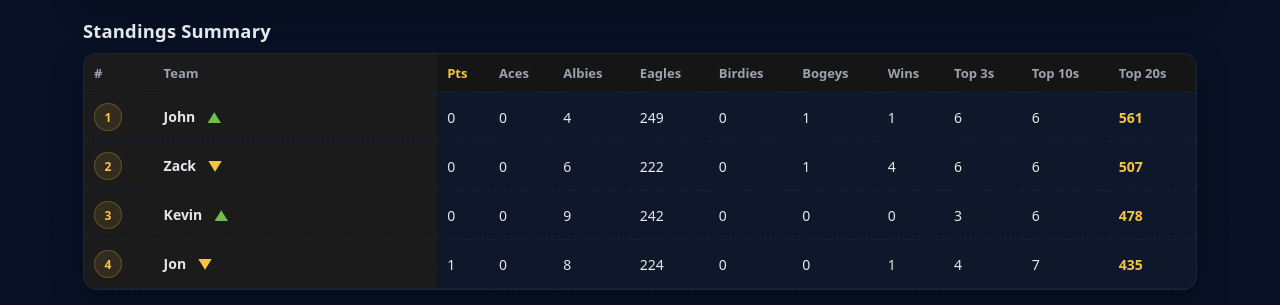
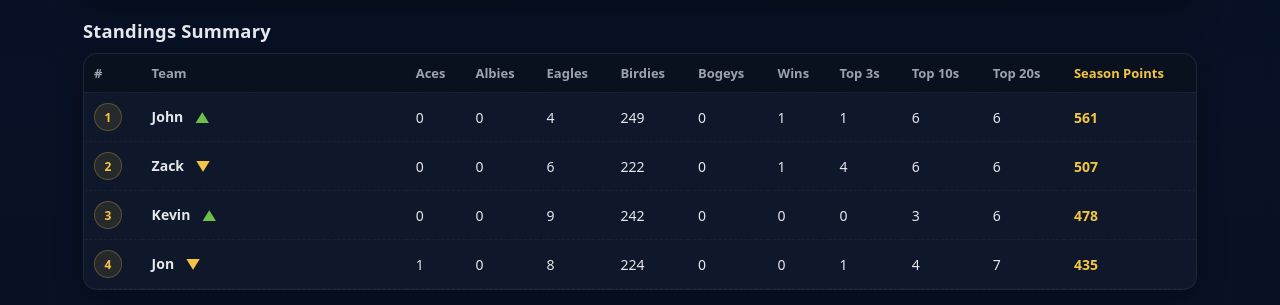
Before and after one commit to dodgerblue88/mdgfl, a plain HTML site: page index.html in a window 1280 px wide. Shown: the part 495-800 px from the top of the page. Drawn offline with Linux system fonts and the light colour scheme.

Commit message:
Update index.html

```diff
--- a/index.html
+++ b/index.html
@@ -75,53 +75,6 @@
     .summary-table.compact th {
       padding-top: 10px;
       padding-bottom: 10px;
-    }
-
-    .table-wrap {
-      overflow-x: auto;
-      -webkit-overflow-scrolling: touch;
-    }
-
-    .summary-table {
-      width: max-content;
-      min-width: 100%;
-    }
-
-    .summary-table th:first-child,
-    .summary-table td:first-child {
-      position: sticky;
-      left: 0;
-      z-index: 3;
-      background: #1b1b1b;
-    }
-
-    .summary-table th:nth-child(2),
-    .summary-table td:nth-child(2) {
-      position: sticky;
-      left: 54px;
-      z-index: 3;
-      background: #1b1b1b;
-      box-shadow: 10px 0 14px rgba(0,0,0,.22);
-    }
-
-    .summary-table thead th {
-      position: sticky;
-      top: 0;
-      z-index: 4;
-      background: #151515;
-    }
-
-    .summary-table thead th:first-child {
-      z-index: 6;
-    }
-
-    .summary-table thead th:nth-child(2) {
-      z-index: 7;
-    }
-
-    .summary-table th:first-child,
-    .summary-table td:first-child {
-      min-width: 54px;
     }
 
     .rank-pill {
@@ -205,7 +158,6 @@
             <tr>
               <th>#</th>
               <th>Team</th>
-              <th class="points-cell">Pts</th>
               <th>Aces</th>
               <th>Albies</th>
               <th>Eagles</th>
@@ -215,6 +167,7 @@
               <th>Top 3s</th>
               <th>Top 10s</th>
               <th>Top 20s</th>
+              <th class="points-cell">Season Points</th>
             </tr>
           </thead>
           <tbody>
@@ -234,7 +187,6 @@
             <tr>
               <th>#</th>
               <th>Player</th>
-              <th class="points-cell">Pts</th>
               <th>Aces</th>
               <th>Albies</th>
               <th>Eagles</th>
@@ -244,6 +196,7 @@
               <th>Top 3s</th>
               <th>Top 10s</th>
               <th>Top 20s</th>
+              <th class="points-cell">Season Pts</th>
             </tr>
           </thead>
           <tbody>
@@ -263,7 +216,6 @@
             <tr>
               <th>#</th>
               <th>Player</th>
-              <th class="points-cell">Pts</th>
               <th>Aces</th>
               <th>Albies</th>
               <th>Eagles</th>
@@ -273,6 +225,7 @@
               <th>Top 3s</th>
               <th>Top 10s</th>
               <th>Top 20s</th>
+              <th class="points-cell">Last 3 Pts</th>
             </tr>
           </thead>
           <tbody>
```
